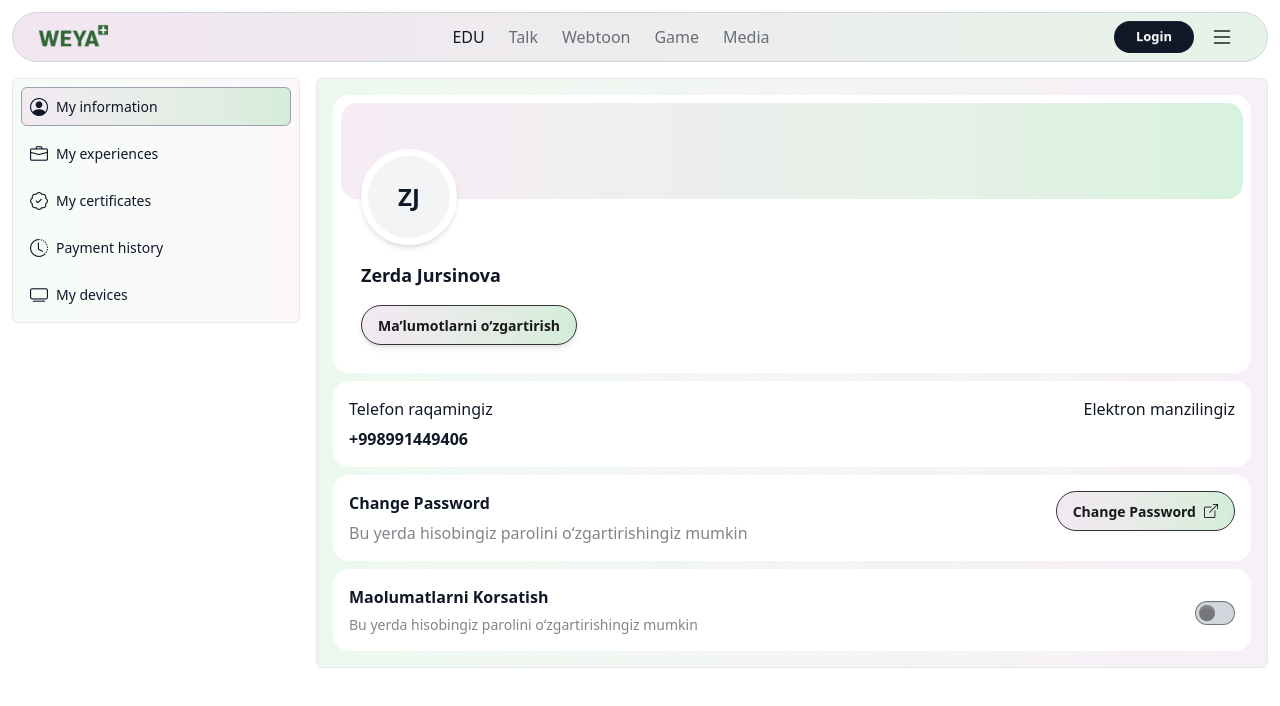
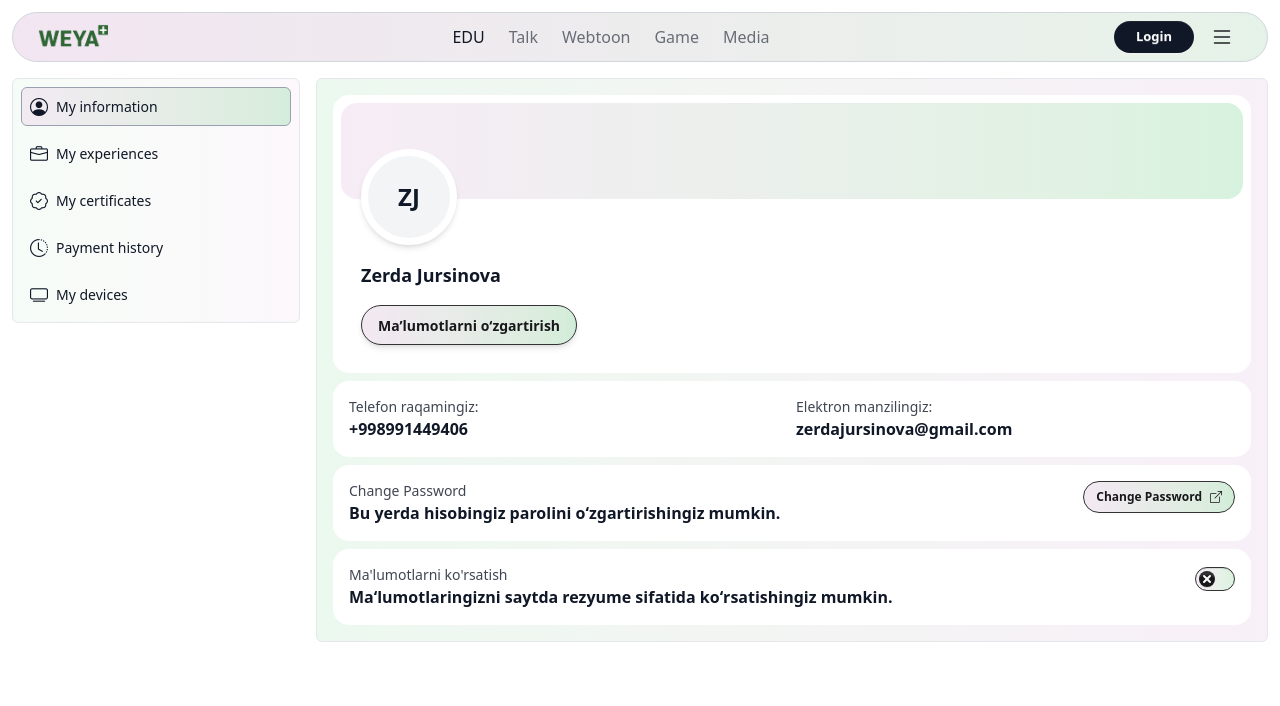
Before and after one commit to shahbozshirinboyev/weya-plus.uz, a React (Vite) app: page /my-profile in a window 1280 px wide. Shown: the top 706 px of the page. Built offline with nearby package versions, Linux system fonts and the light colour scheme.

Commit message:
My profile section add .

```diff
--- a/src/pages/MyProfile.jsx
+++ b/src/pages/MyProfile.jsx
@@ -69,28 +69,25 @@ function MyProfile() {
             </div>
           </div>
 
-          <div className="flex justify-between p-4 bg-white rounded-2xl dark:bg-[#111728]">
-            <div className="">
-              <p className="mb-1.5 ">Telefon raqamingiz</p>
-              <h1 className="font-semibold ">+998991449406</h1>
+          <div className="flex flex-col md:flex-row gap-4 md:gap-2 p-4 bg-white rounded-2xl dark:bg-[#111728]">
+            <div className="flex-1">
+              <p className="text-sm font-light opacity-80">Telefon raqamingiz:</p>
+              <span className="font-semibold text-md">+998991449406</span>
             </div>
-            <div>
-              <p className="">Elektron manzilingiz</p>
+            <div className="flex-1">
+              <p className="text-sm font-light opacity-80">Elektron manzilingiz:</p>
+              <span className="font-semibold text-md">zerdajursinova@gmail.com</span>
             </div>
           </div>
 
           <div className="flex justify-between p-4 bg-white dark:bg-[#111728] rounded-2xl">
             <div className="">
-              <h1 className="font-semibold mb-1.5 ">
-                Change Password
-              </h1>
-              <p className="text-[#7F868B]">
-                Bu yerda hisobingiz parolini oʻzgartirishingiz mumkin
-              </p>
+              <h1 className="text-sm font-light opacity-80"> Change Password</h1>
+              <p className="font-semibold text-md"> Bu yerda hisobingiz parolini oʻzgartirishingiz mumkin. </p>
             </div>
             <div>
-              <button className="btn rounded-full bg-gradient-to-r from-[#eed9ed]/50 dark:from-[#eed9ed]/10 to-[#2ec05a]/20 border-[#333] dark:border-gray-600 flex justify-center items-center gap-2">
-                <p>Change Password</p>
+              <button className="btn btn-sm rounded-full bg-gradient-to-r from-[#eed9ed]/50 dark:from-[#eed9ed]/10 to-[#2ec05a]/20 border-[#333] dark:border-gray-600 flex justify-center items-center gap-2">
+                <p className="text-nowrap">Change Password</p>
                 <i className="bi bi-box-arrow-up-right flex justify-center items-center"></i>
               </button>
             </div>
@@ -98,18 +95,19 @@ function MyProfile() {
 
           <div className="flex justify-between p-4 bg-white dark:bg-[#111728] rounded-2xl">
             <div className="">
-              <h1 className="font-semibold mb-1.5 ">
-                Maolumatlarni Korsatish
+              <h1 className="text-sm font-light opacity-80">
+                Ma'lumotlarni ko'rsatish
               </h1>
-              <p className="text-[#7F868B] text-sm">
-                Bu yerda hisobingiz parolini oʻzgartirishingiz mumkin
+              <p className="font-semibold text-md">
+                Maʻlumotlaringizni saytda rezyume sifatida koʻrsatishingiz mumkin.
               </p>
             </div>
             <div>
-              <input
-                type="checkbox"
-                className="toggle toggle-primary mt-4 peer checked:bg-blue-400 bg-gray-300 dark:bg-gray-500"
-              />
+              <label className="toggle text-base-content bg-gradient-to-r from-[#eed9ed]/50 dark:from-[#eed9ed]/10 to-[#2ec05a]/20 border-[#333] dark:border-gray-600">
+                <input type="checkbox" />
+                <svg aria-label="enabled" xmlns="http://www.w3.org/2000/svg" viewBox="0 0 24 24" fill="none" stroke="currentColor" strokeWidth="4" strokeLinecap="round" strokeLinejoin="round"><path d="M18 6 6 18" /><path d="m6 6 12 12" /></svg>
+                <svg aria-label="disabled" xmlns="http://www.w3.org/2000/svg" viewBox="0 0 24 24"><g strokeLinejoin="round" strokeLinecap="round" strokeWidth="4" fill="none" stroke="currentColor"><path d="M20 6 9 17l-5-5"></path></g></svg>
+              </label>
             </div>
           </div>
         </div>
```
